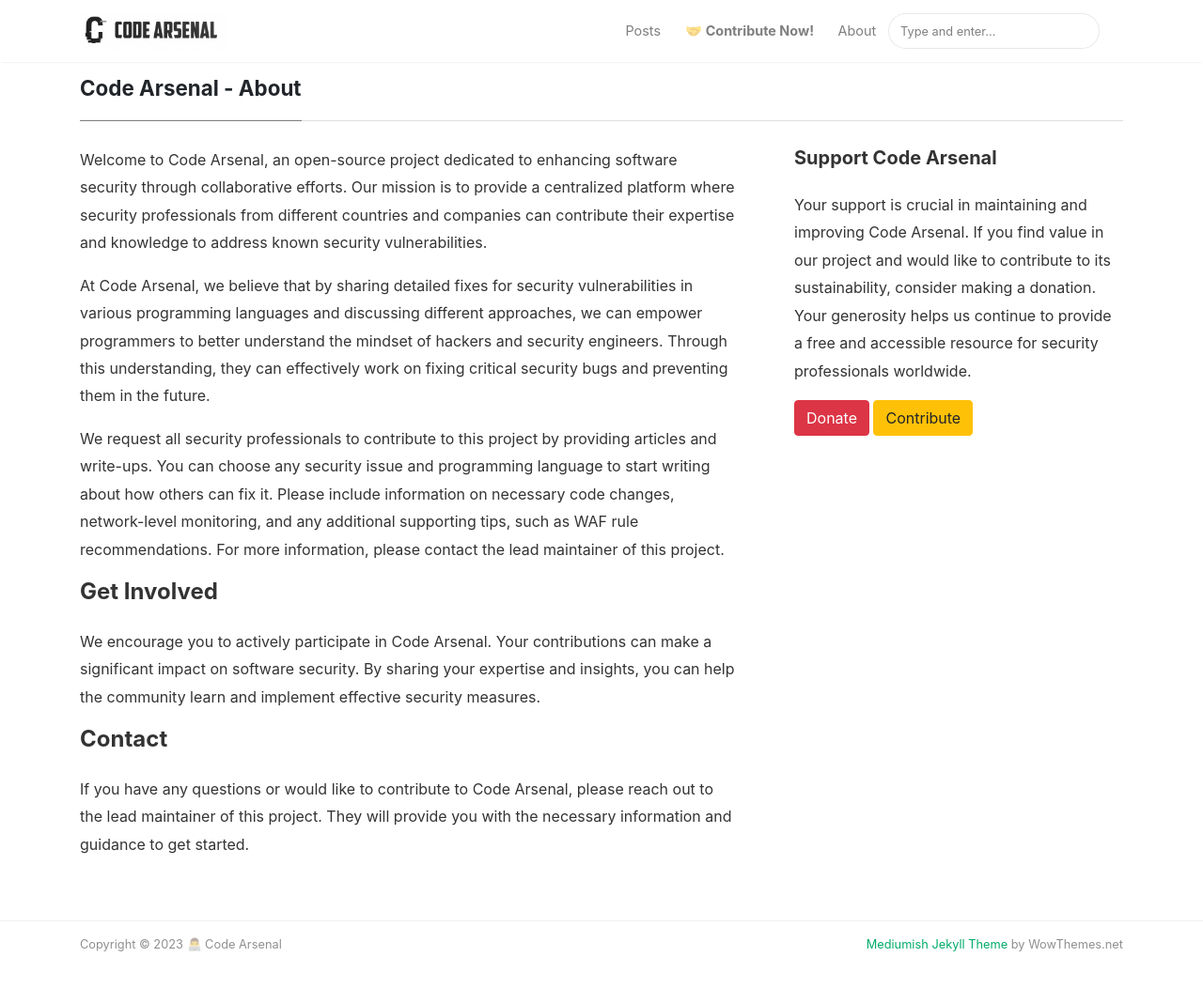
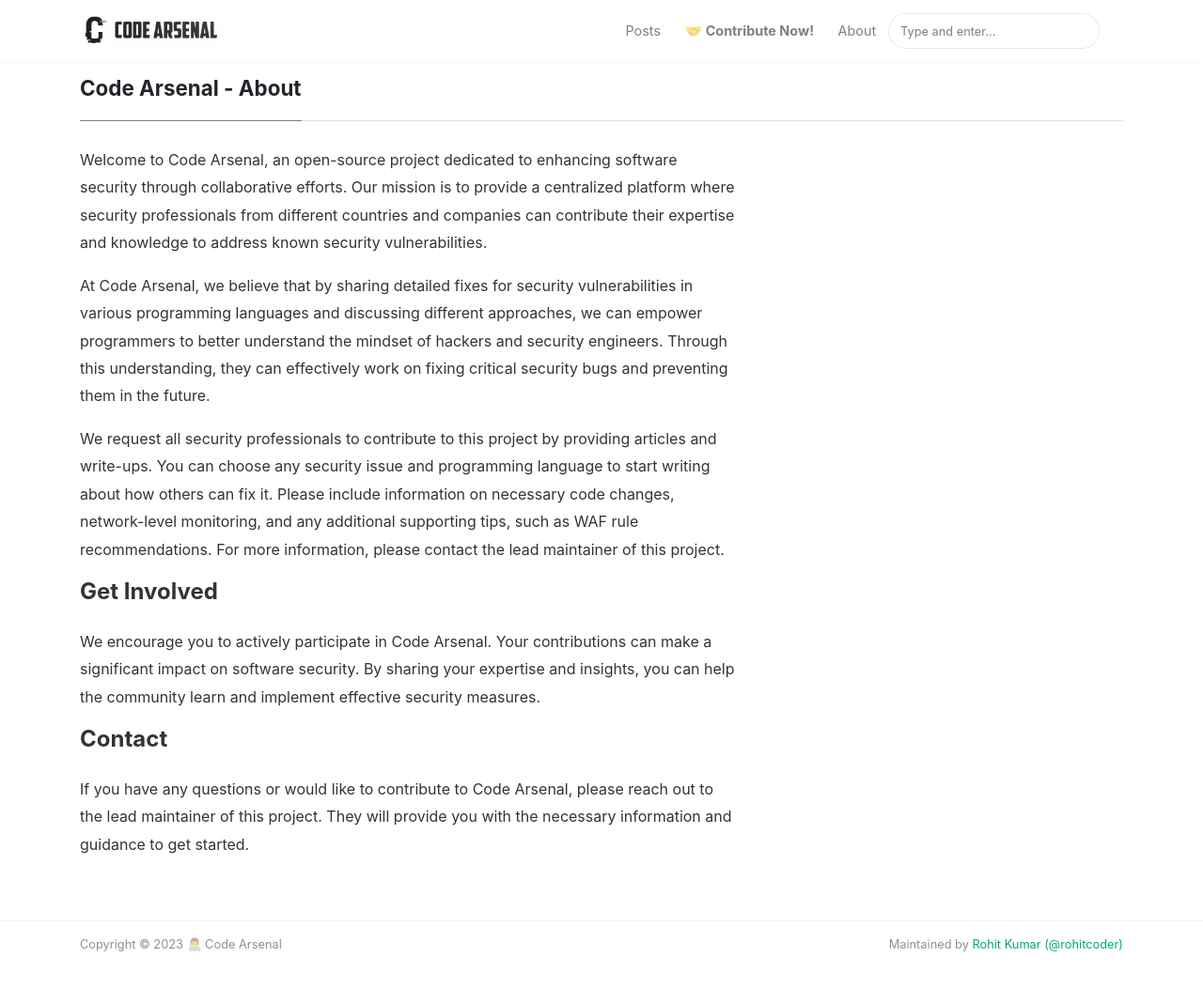
Before and after one commit to CodeArsenalCommunity/codearsenalcommunity.github.io, a Jekyll site: the page built from _pages/about.md, in a window 1280 px wide and 1089 px high. Shown: the top 1052 px of the window at 94% size. Built offline with Jekyll 4.4.1, drawn with Linux system fonts in a browser that asks for light colours; nearby versions of some CDN libraries.

Commit message:
Removed unused files

```diff
--- a/_config.yml
+++ b/_config.yml
@@ -21,15 +21,6 @@
     web:
     twitter: https://twitter.com/rohitcoder
     description: "Maintainer of Code Arsenal Community, Product Security Engineer @ Groww. Bug Bounty Hunter & Programmer."
-  john:
-    name: John
-    display_name: John
-    avatar: 'assets/images/avatar.png'
-    gravatar: b1cc14991db7a456fcd761680bbc8f81
-    email:
-    web: https://www.wowthemes.net
-    twitter: https://twitter.com/wowthemesnet
-    description: "This is the author box. Write a short description of the author here. You are currently previewing Mediumish demo, a Jekyll template compatible with Github pages."
 
 # Plugins
 plugins:
--- a/_layouts/default.html
+++ b/_layouts/default.html
@@ -172,7 +172,7 @@
                 Copyright © {{ site.time | date: "%Y" }} {{ site.name }}
             </div>
             <div class="col-md-6 col-sm-6 text-center text-lg-right">
-                <a target="_blank" href="https://www.wowthemes.net/mediumish-free-jekyll-template/">Mediumish Jekyll Theme</a> by WowThemes.net
+                Maintained by <a target="_blank" href="https://github.com/rohitcoder">Rohit Kumar (@rohitcoder)</a>
             </div>
         </div>
     </div>
--- a/_pages/about.md
+++ b/_pages/about.md
@@ -15,6 +15,7 @@
     <h4>Contact</h4>
     <p>If you have any questions or would like to contribute to Code Arsenal, please reach out to the lead maintainer of this project. They will provide you with the necessary information and guidance to get started.</p>
     </div>
+    <!--
     <div class="col-md-4">
         <div class="sticky-top sticky-top-80">
             <h5>Support Code Arsenal</h5>
@@ -22,4 +23,5 @@
             <a target="_blank" href="https://www.example-donation-link.com" class="btn btn-danger">Donate</a> <a target="_blank" href="https://github.com/code-arsenal/documentation" class="btn btn-warning">Contribute</a>
         </div>
     </div>
+    -->
 </div>
```
Also changed, not shown: changelog.md (deleted).
